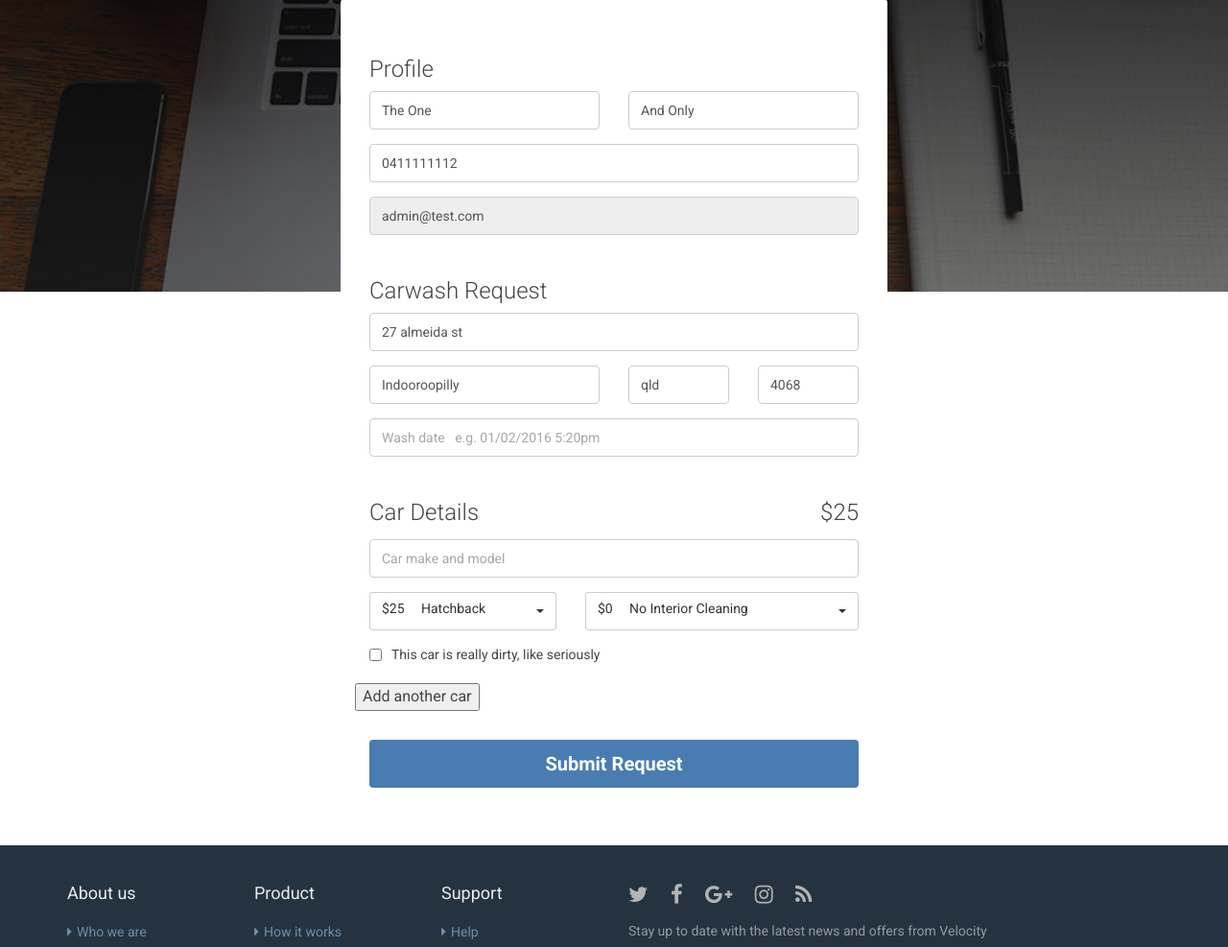
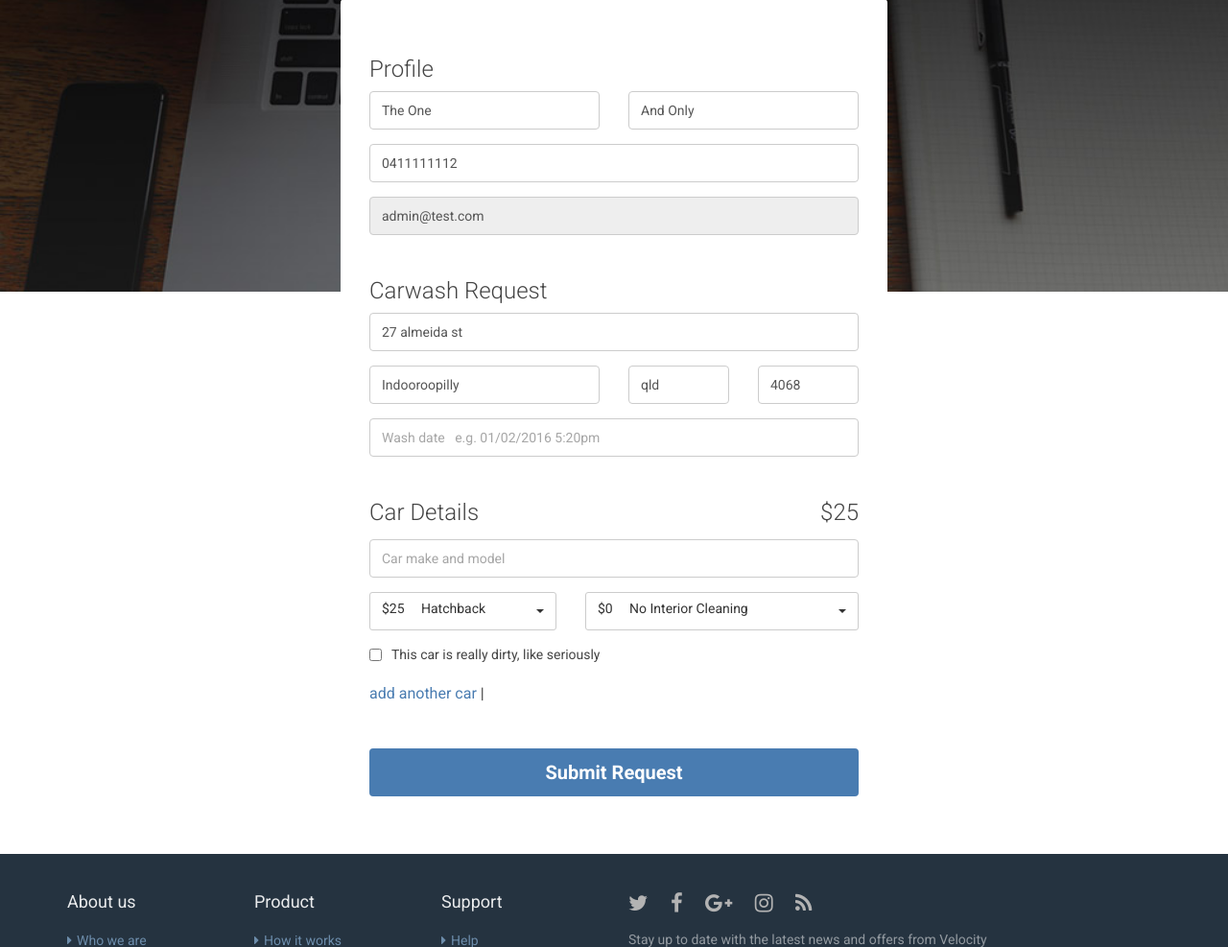
Before and after one commit to s4291158/as, a Django app: page /booking/ in a window 1280 px wide. Shown: the part 196-1183 px from the top of the page at 96% size. Run offline with Django 3.2, Linux system fonts and the light colour scheme; a user stored in the database is signed in; data comes from the database, SQL or seed files in the repository; parts of the project's set-up code (start-up, migrations or seed data) failed here and were passed over; some libraries are stand-ins or nearby versions.

Commit message:
small change

```diff
--- a/a/static/css/styles.css
+++ b/a/static/css/styles.css
@@ -155,6 +155,10 @@
     font-size: 14px;
 }
 
+.booking-section .form-group.form-group-extra-cars > a {
+
+}
+
 #booking-submit {
     margin-top: 30px;
     height: 50px;
--- a/a/static/js/custom.js
+++ b/a/static/js/custom.js
@@ -59,7 +59,7 @@ function addCar(btn) {
     if (car_count >= 5) {
         btn.style.display = 'none';
     } else {
-        $('#remove_car_btn').css('display', 'block');
+        $('#remove_car_btn').css('display', 'inline-block');
     }
 }
 
@@ -71,6 +71,6 @@ function removeCar(btn) {
     if (car_count <= 1) {
         btn.style.display = 'none';
     } else {
-        $('#add_car_btn').css('display', 'block');
+        $('#add_car_btn').css('display', 'inline-block');
     }
 }
--- a/templates/booking.html
+++ b/templates/booking.html
@@ -112,9 +112,12 @@
                             {% endfor %}
 
 
+                            <div class="col-sm-12 form-group form-group-extra-cars">
+                                <a id="add_car_btn" onclick="addCar(this);">add another car</a>
+                                |
+                                <a id="remove_car_btn" onclick="removeCar(this);" style="display: none">remove a car</a>
+                            </div>
 
-                            <input id="add_car_btn" type="button" value="Add another car" onclick="addCar(this);">
-                            <input id="remove_car_btn" type="button" value="Remove a car" onclick="removeCar(this);" style="display: none">
 
 
                             <div class="col-sm-12 form-group form-group-submit">
```
